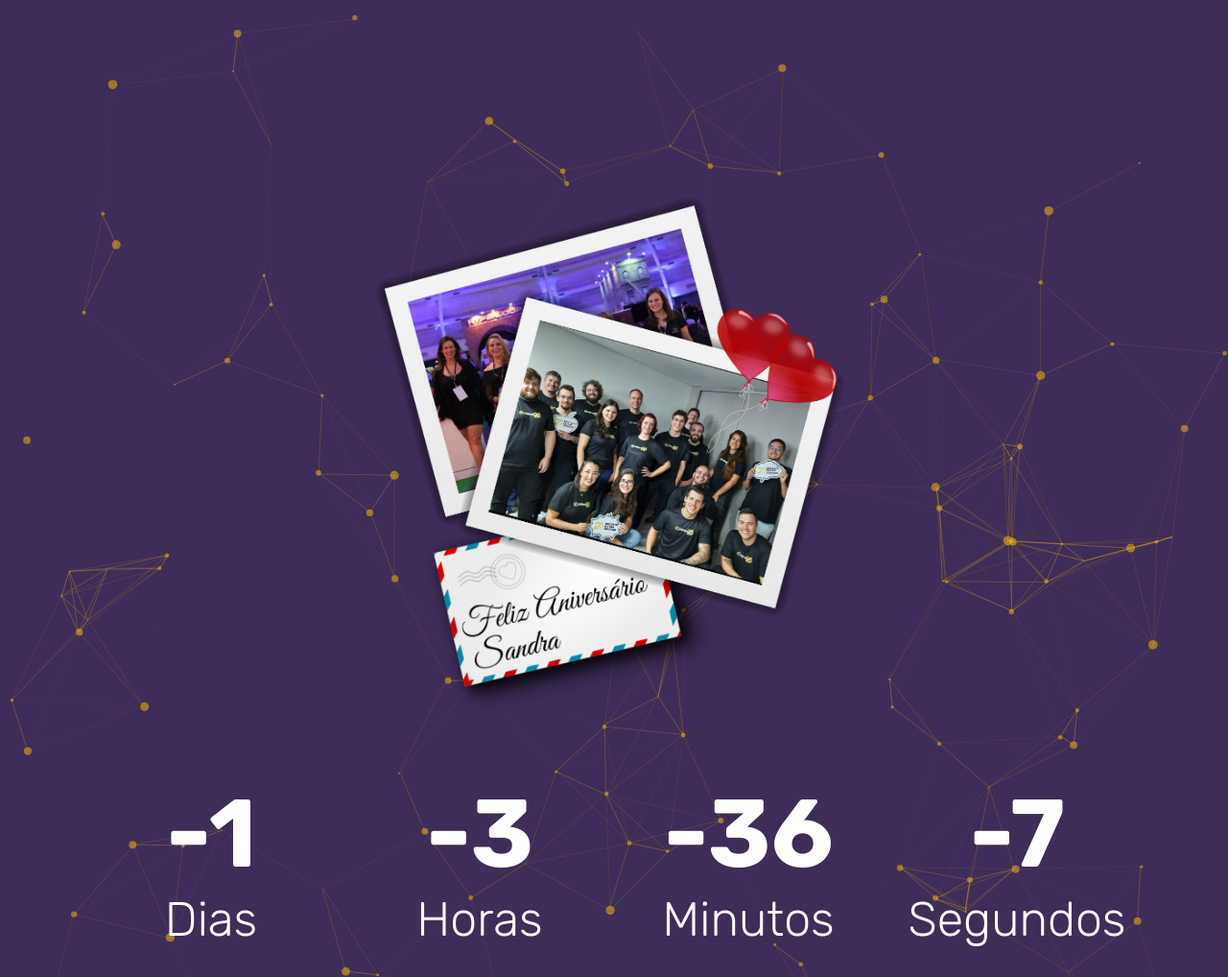
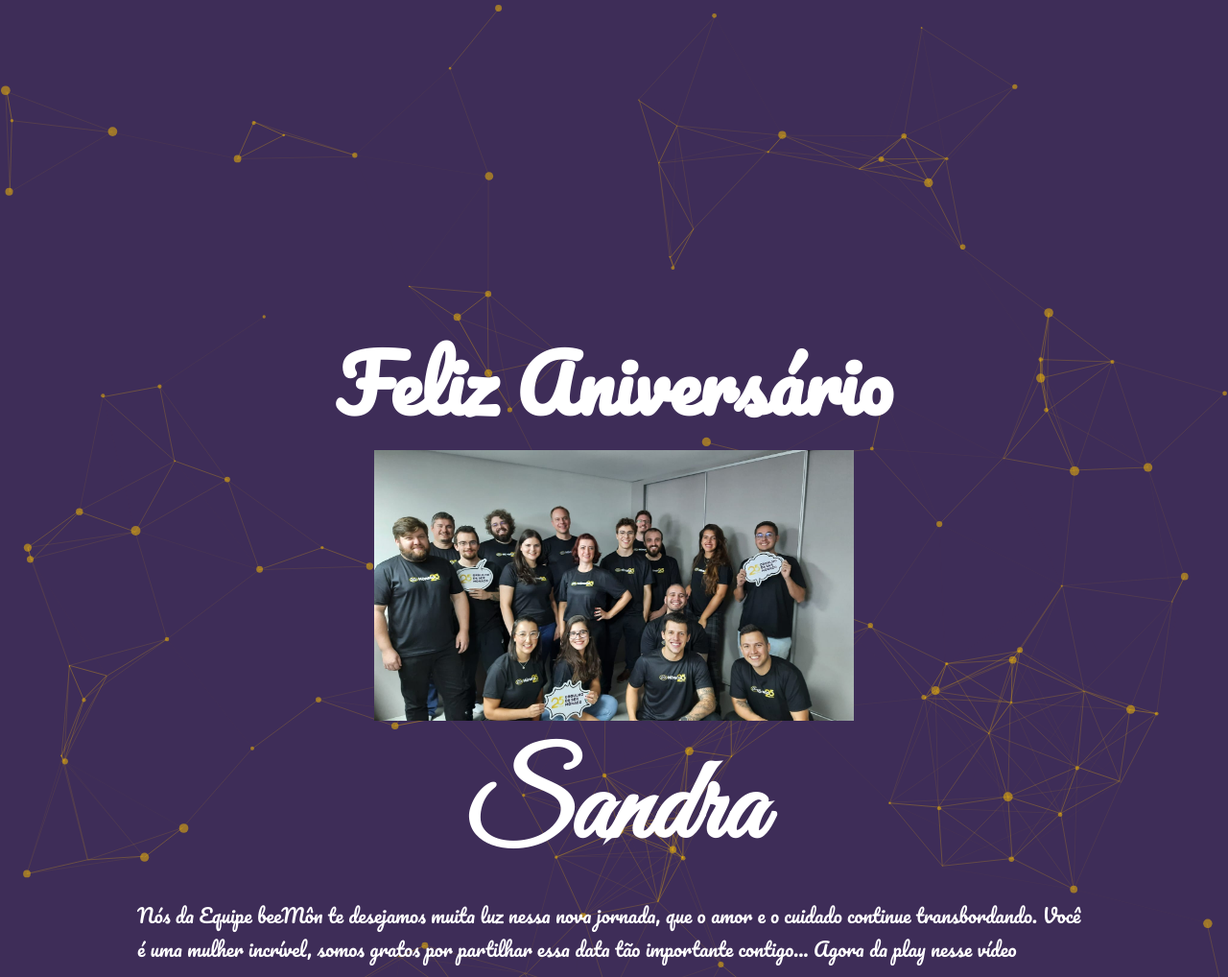
Before and after one commit to Perceu/happy-birthday, a Django app: page / in a window 1280 px wide. Shown: the top 1018 px of the page at 96% size. Run offline with Django 4.2, Linux system fonts and the light colour scheme.

Commit message:
adicionado video e texto cursivo

```diff
--- a/happy_birthday/core/static/css/style.css
+++ b/happy_birthday/core/static/css/style.css
@@ -14,7 +14,7 @@ html {
     background-color: #3e2d58;
     width: 100vw;
     height: 100vh;
-    min-height: 1200px;
+    min-height: 1500px;
     display: flex;
     justify-content: center;
     align-items: center;
@@ -26,6 +26,7 @@ html {
     flex-direction: column;
     justify-content: center;
     align-items: center;
+    width: 80%;
 }
 
 .info{
@@ -36,7 +37,18 @@ html {
 .logo{
     max-width: 500px;
     min-width: 250px;
-    width: 80%;
+    width: 90%;
+}
+h1{
+    font-size: 8rem;
+    font-family: 'Pacifico', cursive;
+    color: #fff;
+}
+h2{
+    margin-top: 20px;
+    font-size: 12rem;
+    font-family: 'Great Vibes', cursive;
+    color: #fff;
 }
 
 .info p{
@@ -44,6 +56,13 @@ html {
     font-weight: 900;
     color: #fff;
     font-family: 'Rubik', sans-serif;
+}
+
+.msg {
+    padding: 15px;
+    font-size: 2rem;
+    color: #fff;
+    font-family: 'Pacifico', cursive;
 }
 
 .info p.label{
--- a/happy_birthday/core/templates/base.html
+++ b/happy_birthday/core/templates/base.html
@@ -7,8 +7,7 @@
     <title>Parabéns</title>
     <link rel="preconnect" href="https://fonts.googleapis.com">
     <link rel="preconnect" href="https://fonts.gstatic.com" crossorigin>
-    <link href="https://fonts.googleapis.com/css2?family=Rubik:wght@300;400;700&display=swap" rel="stylesheet">
-
+    <link href="https://fonts.googleapis.com/css2?family=Great+Vibes&family=Pacifico&family=Rubik:wght@300;400;700&display=swap" rel="stylesheet">
     {% block css %}
     {% endblock %}
 </head>
--- a/happy_birthday/core/templates/home.html
+++ b/happy_birthday/core/templates/home.html
@@ -8,9 +8,14 @@
 {% block content %}
 <div id="particles-js" class="background">
     <div class="counter">
-        <img src="{% static 'img/capa2.png' %}" alt="Logo" class="logo">
-        <link rel="stylesheet" href="">
-        <div id="counter"></div>
+        <h1>Feliz Aniversário</h1>
+        <img src="{% static 'img/beemon.jpeg' %}" alt="Logo" class="logo">
+        <h2>Sandra</h2>
+        <p class="msg">
+            Nós da Equipe beeMôn te desejamos muita luz nessa nova jornada, que o amor e o cuidado continue transbordando.
+            Você é uma mulher incrível, somos gratos por partilhar essa data tão importante contigo... Agora da play nesse vídeo
+        </p>
+        <iframe width="100%"  src="https://www.youtube.com/embed/_ZtAu-DI42A" title="YouTube video player" frameborder="0" allow="accelerometer; autoplay; clipboard-write; encrypted-media; gyroscope; picture-in-picture" allowfullscreen></iframe>
     </div>
 </div>
 {% endblock %}
```
Also changed, not shown: happy_birthday/core/static/img/beemon.jpeg (added).
